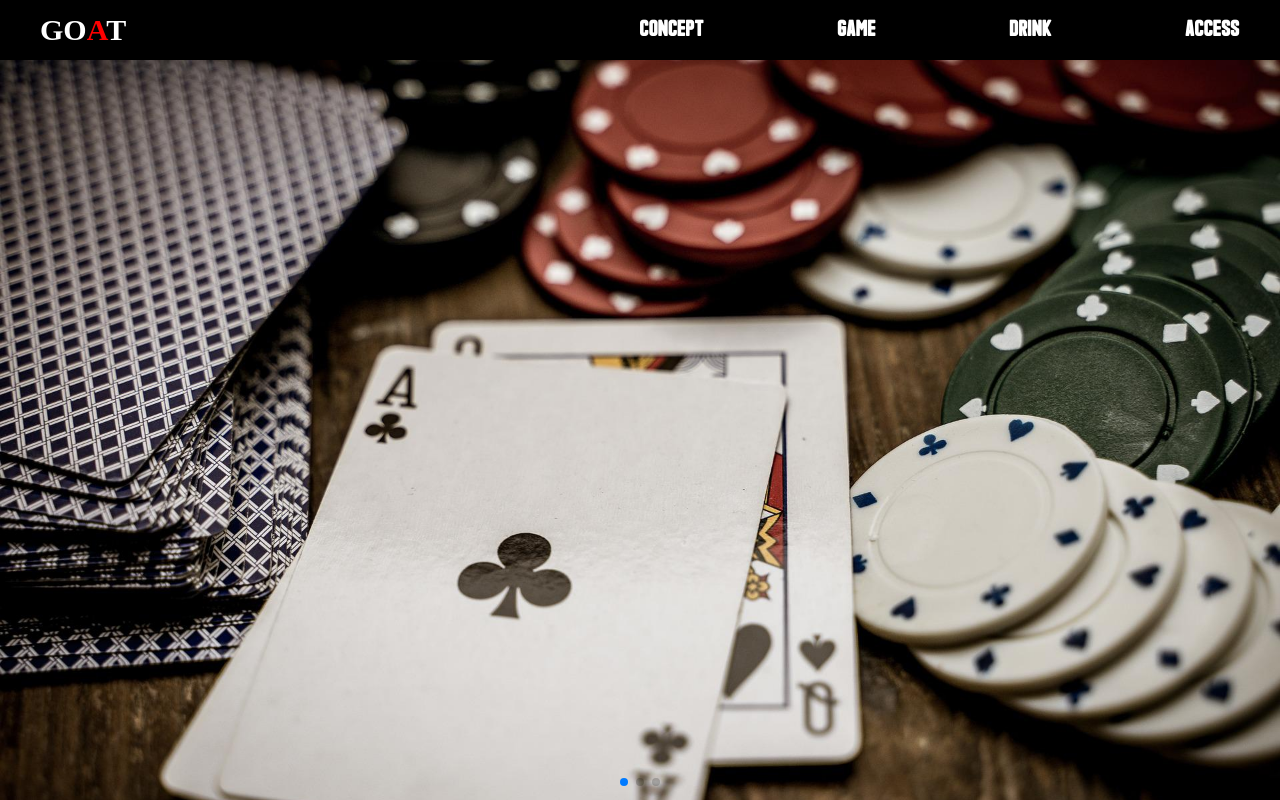
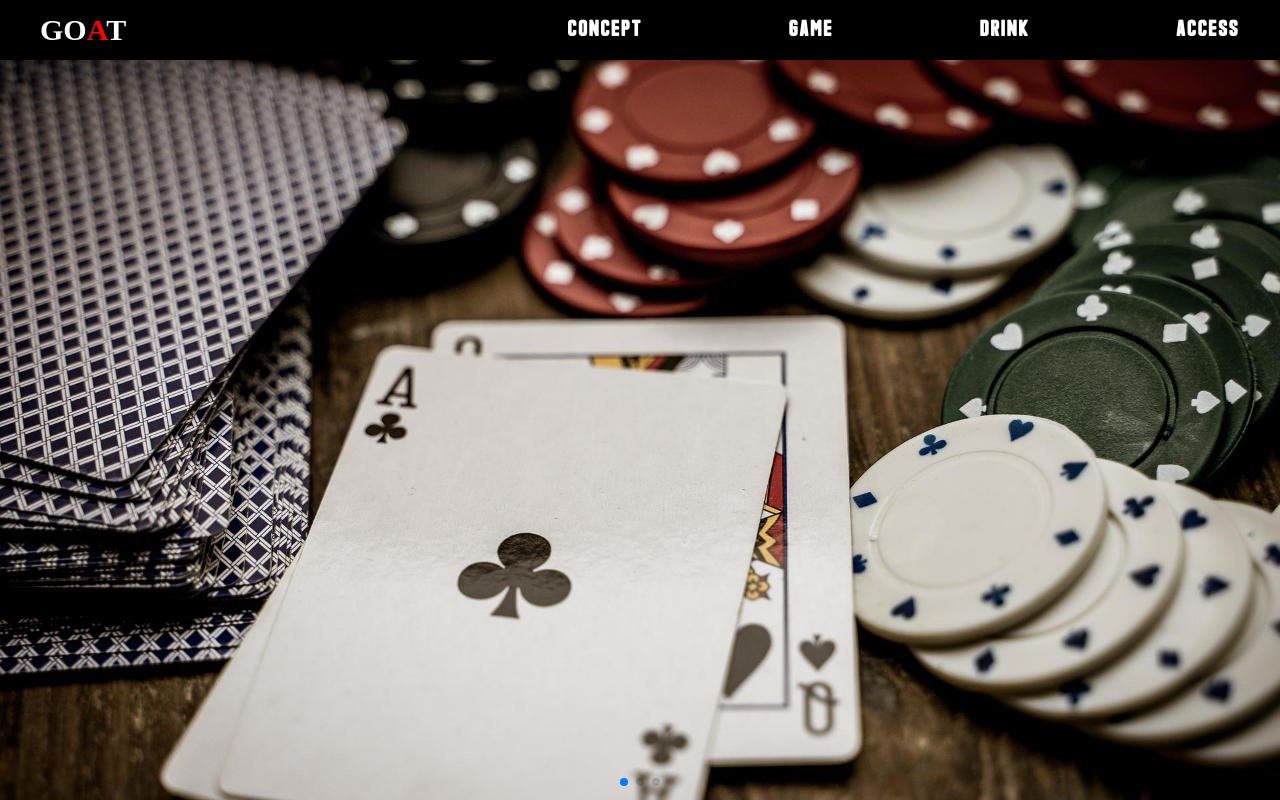
Before and after one commit to hara-94/goat, a PHP site: page / in a window 1280 px wide. Run offline with PHP 8.4, Linux system fonts and the light colour scheme; some web fonts are replaced.

Commit message:
add: letter-spacing

```diff
--- a/asset/css/style.css
+++ b/asset/css/style.css
@@ -632,7 +632,7 @@ th {
   color: red;
 }
 .header__list {
-  width: 50%;
+  width: 56%;
   display: flex;
   justify-content: space-between;
 }
@@ -689,6 +689,7 @@ th {
   font-family: "Qonquer";
   font-weight: bold;
   font-size: 22px;
+  letter-spacing: 1.5px;
 }
 .header__item:hover:after {
   -webkit-animation-name: expandWidth;
@@ -914,6 +915,7 @@ th {
   font-family: "Qonquer", sans-serif;
   font-size: 32px;
   font-weight: bold;
+  letter-spacing: 1.5px;
   color: black;
   border-bottom: 2px solid black;
   padding-bottom: 6px;
@@ -1015,6 +1017,7 @@ th {
   font-family: "Qonquer", sans-serif;
   font-size: 32px;
   font-weight: bold;
+  letter-spacing: 1.5px;
   color: black;
   border-bottom: 2px solid black;
   padding-bottom: 6px;
@@ -1071,6 +1074,7 @@ th {
   font-family: "Qonquer", sans-serif;
   font-size: 32px;
   font-weight: bold;
+  letter-spacing: 1.5px;
   color: black;
   border-bottom: 2px solid black;
   padding-bottom: 6px;
--- a/asset/scss/source/component/header.scss
+++ b/asset/scss/source/component/header.scss
@@ -34,7 +34,7 @@
   }
 
   &__list {
-    width: 50%;
+    width: 56%;
     display: flex;
     justify-content: space-between;
 
@@ -95,6 +95,7 @@
     font-family: 'Qonquer';
     font-weight: bold;
     font-size: 22px;
+    letter-spacing: 1.5px;
 
     &:hover {
       &:after {
--- a/asset/scss/source/mixin.scss
+++ b/asset/scss/source/mixin.scss
@@ -1,7 +1,8 @@
 @mixin heading {
-  font-family: 'Qonquer', sans-serif;
+  font-family: $qonquer;
   font-size: 32px;
   font-weight: bold;
+  letter-spacing: 1.5px;
   color: black;
   border-bottom: 2px solid black;
   padding-bottom: 6px;
@@ -13,7 +14,7 @@
 
 @mixin text {
   line-height: 1.3;;
-  font-family: 'Sawarabi Gothic', sans-serif;
+  font-family: $sawarabi;
   color: black;
 }
 
@@ -27,7 +28,7 @@
   background-color: black;
   color: white;
   font-weight: bold;
-  font-family: 'Sawarabi Gothic', sans-serif;
+  font-family: $sawarabi;
 
   &:after {
     content: "";
--- a/asset/scss/source/variables.scss
+++ b/asset/scss/source/variables.scss
@@ -8,6 +8,7 @@ $main-color: rgba(240, 240, 240, 1);
 
 /* font */
 $qonquer: 'Qonquer', sans-serif;
+$sawarabi: 'Sawarabi Gothic', sans-serif;
 
 /* index */
 $zDefaultHigh: 1000;
```
